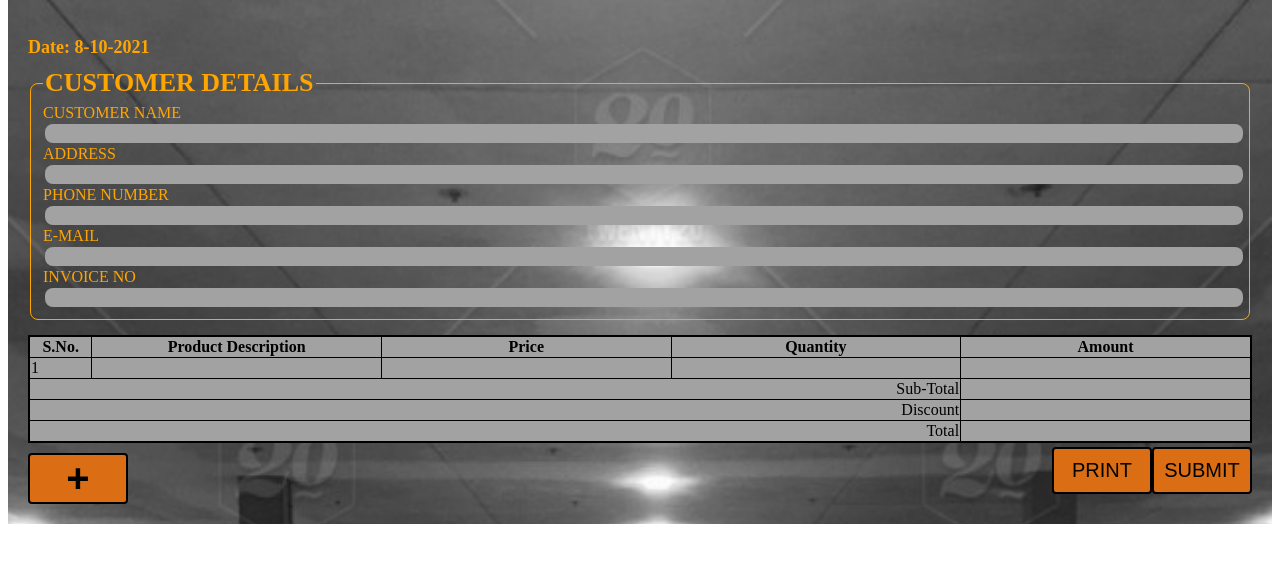
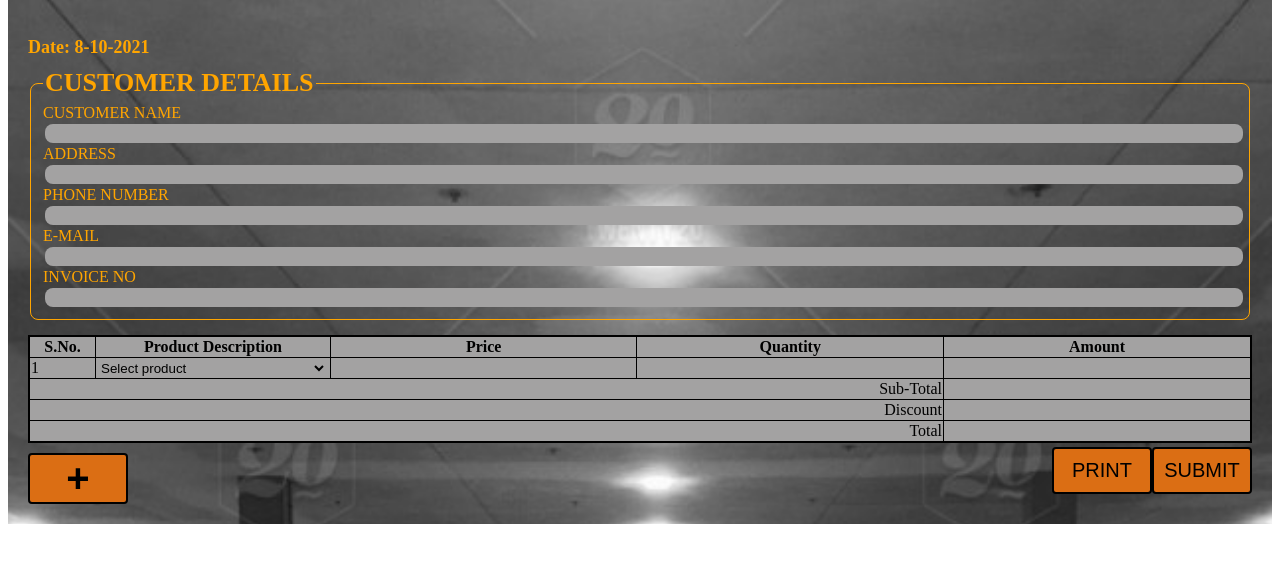
Before and after one commit to AabiraFahim/fourwheelsdynamic, a PHP site: page /invoice.php in a window 1280 px wide. Shown: the part 129-692 px from the top of the page. Run offline with PHP 8.4, Linux system fonts and the light colour scheme.

Commit message:
Update invoice.php

```diff
--- a/invoice.php
+++ b/invoice.php
@@ -135,7 +135,7 @@
                 background-color:rgb(148, 146, 146);
   color: white;
             }
-            input[type=text ].a{
+            input[type=text ].a,select{
                 background-color:rgb(163, 162, 162) ;
                 width: 99%;
                 border: none ;
@@ -225,7 +225,7 @@
                 <tbody>
                 <tr>
                     <td name="sno" >1</td>
-                    <td colspan=3 ><input type="text" name="product[]" class="a"></td>
+                    <td colspan=3><select name='product[]' ><option value=''>Select product</option><?php echo"options()"; ?></select></td>
                     <td ><input type="text" class="a" name="price[]"></td>
                     <td ><input type="text" class="a" name="quantity[]"></td>
                     <td ><input type="text" class="a" name="amount[]"></td>
@@ -259,7 +259,7 @@
         $(document).ready(function () {
             $(".add").click(function () {
 
-                markup = "<tr><td>"+sno+"</td>\ <td colspan=3><input type='text' class='a'></td> <td><input type='text' class='a'></td> <td><input type='text' class='a'></td> <td><input type='text' class='a'></td> </tr>";
+                markup = "<tr><td>"+sno+"</td><td colspan=3><select name='product[]' ><option value=''>Select product</option><?php echo"options()"; ?></select></td> <td><input type='text' class='a'></td> <td><input type='text' class='a'></td> <td><input type='text' class='a'></td> </tr>";
                 tableBody = $('#main > tbody:last ' );
                 tableBody.append(markup);
                 sno++;
@@ -275,4 +275,19 @@
         </article>
 
     </body>
+    <?php
+        function options()
+        {
+
+        include "connection.php";  // Using database connection file here
+        $records = mysqli_query($conn, "SELECT Part_Name From inventory");  // Use select query here
+
+        while($data = mysqli_fetch_array($records))
+        {
+            $output="<option>" . $data{'Part_Name'} . "</option>";  // displaying data in option menu
+        }
+        return $output;
+
+}
+    ?>
     </html>
```
